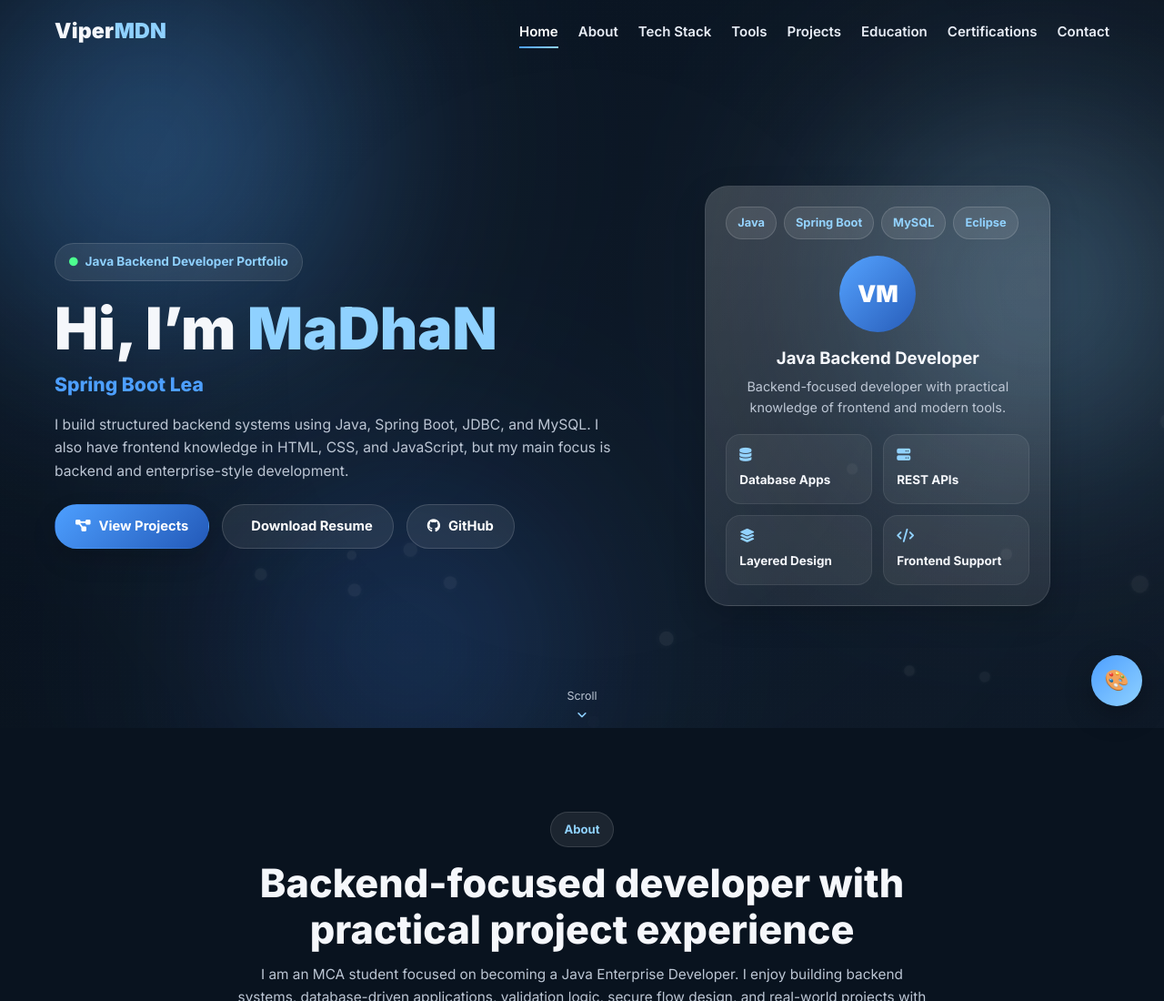
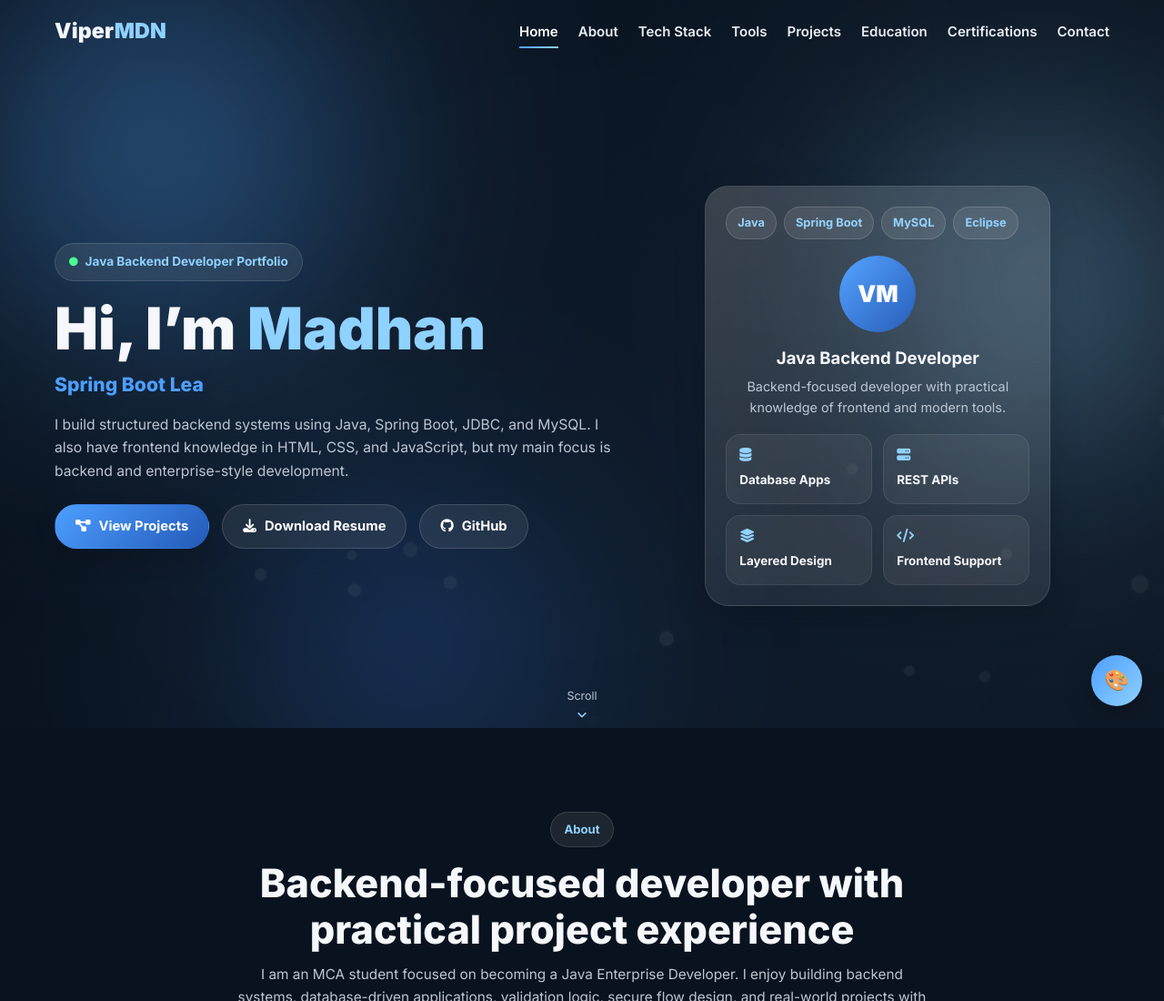
Before and after one commit to vipermdn/portfolio, a plain HTML site: page index.html in a window 1280 px wide. Shown: the top 1100 px of the page at 91% size. Drawn offline with Linux system fonts and the light colour scheme.

Commit message:
Add files via upload

```diff
--- a/index.html
+++ b/index.html
@@ -69,7 +69,7 @@
         </p>
 
         <h1 class="hero-title reveal reveal-up delay-1">
-          Hi, I’m <span>MaDhaN</span>
+          Hi, I’m <span>Madhan</span>
         </h1>
 
         <h2 class="hero-subtitle reveal reveal-up delay-2">
@@ -89,11 +89,11 @@
           </a>
 
           <a href="resume/Madhan's Resume.pdf" class="btn secondary" target="_blank" download>
-            <i class="fa-solid"></i>
+            <i class="fas fa-download"></i>
             Download Resume
           </a>
 
-          <a href="#" class="btn ghost">
+          <a href="https://github.com/vipermdn" class="btn ghost" target="_blank">
             <i class="fab fa-github"></i>
             GitHub
           </a>
@@ -302,7 +302,7 @@
               <h3>Mini Banking System with Fraud Detection (Java Desktop Application)</h3>
             </div>
             <div class="project-links">
-              <a href="#"><i class="fab fa-github"></i> GitHub</a>
+              <a href="https://github.com/vipermdn/mini-banking-system" target="_blank"><i class="fab fa-github"></i> GitHub</a>
             </div>
           </div>
 
```
